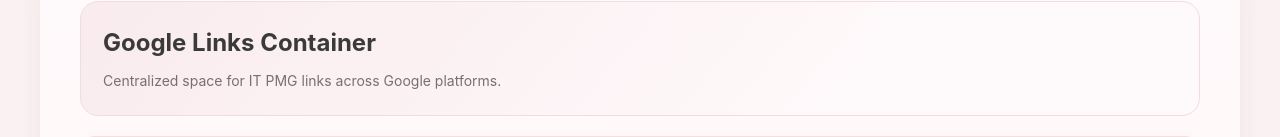
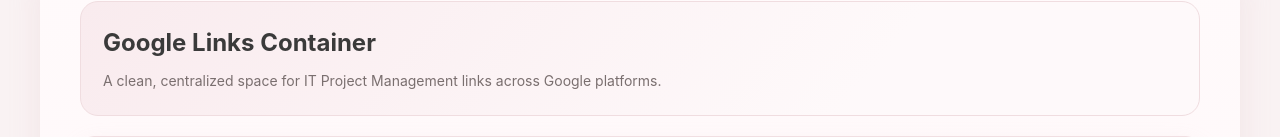
Before and after one commit to katrinamanzanilla/2nd-mini-site, a plain HTML site: page glinks.html in a window 1280 px wide. Shown: the part 167-304 px from the top of the page. Drawn offline with Linux system fonts and the light colour scheme.

Commit message:
Update glinks.html

```diff
--- a/glinks.html
+++ b/glinks.html
@@ -24,7 +24,7 @@
 <div class="page glinks-page">
   <div class="glinks-hero">
     <h2>Google Links Container</h2>
-    <p class="helper-text">Centralized space for IT PMG links across Google platforms.</p>
+    <p class="helper-text">A clean, centralized space for IT Project Management links across Google platforms.</p>
   </div>
 
   <div class="links-container">
```
